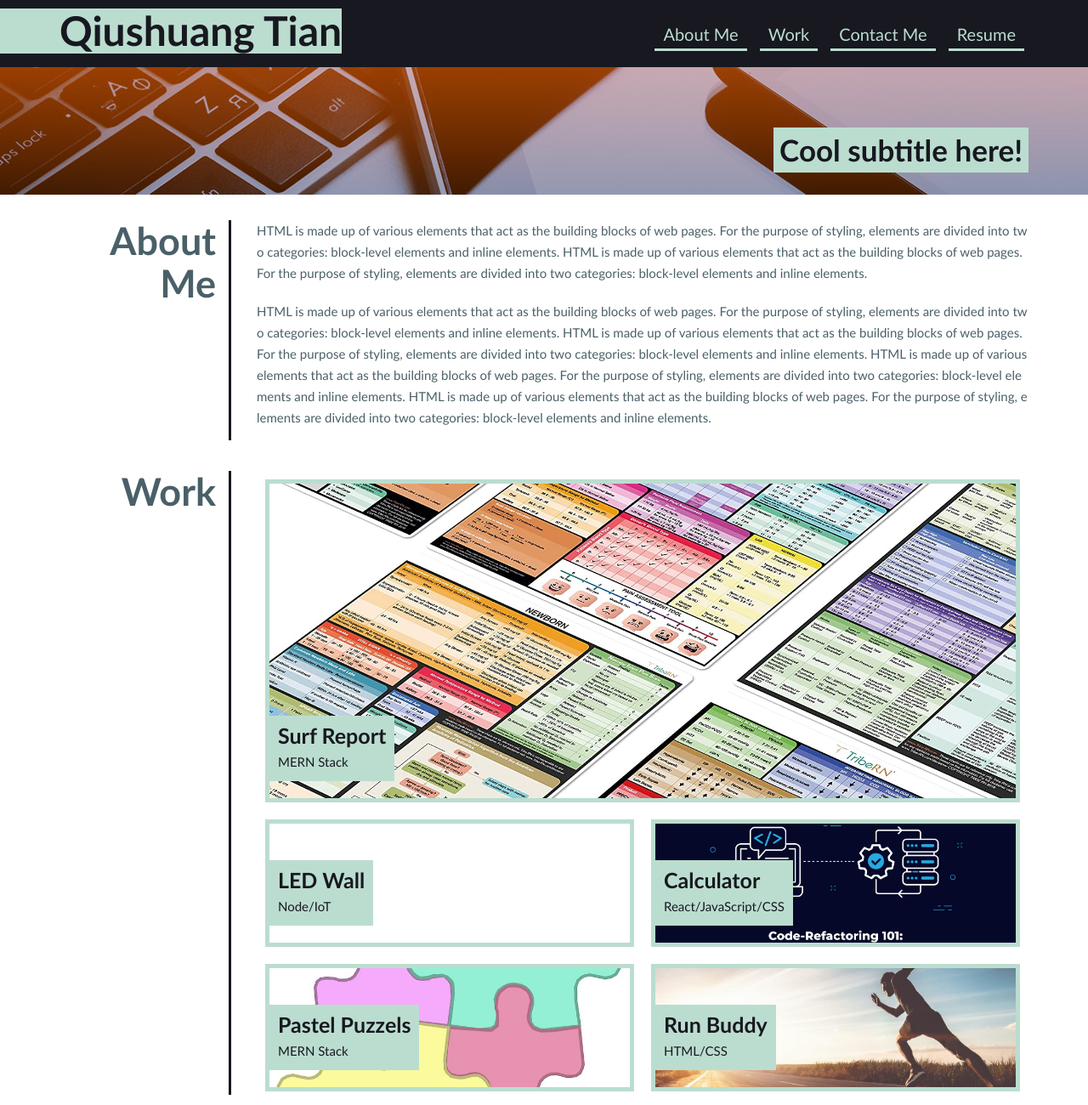
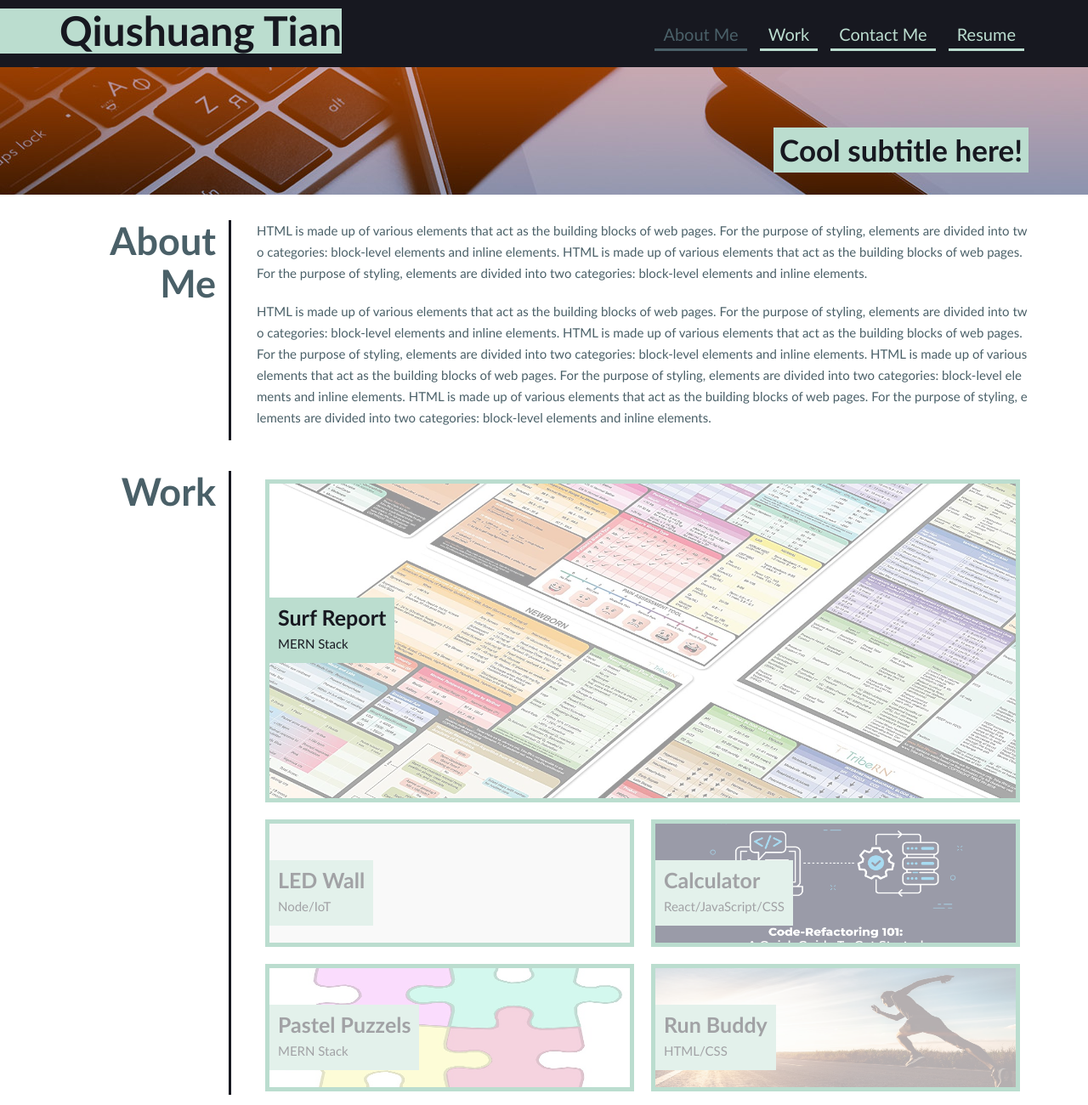
Before and after one commit to qtian13/myPortfolio, a plain HTML site: page index.html in a window 1280 px wide. Shown: the top 1300 px of the page at 85% size. Drawn offline with Linux system fonts and the light colour scheme.

Commit message:
add opacity for background images

```diff
--- a/assets/css/style.css
+++ b/assets/css/style.css
@@ -3,6 +3,8 @@
     --dark-grey: rgb(23, 24, 32);
     --light-tuiquoise: rgb(187, 221, 207);
     --dark-green: rgb(74, 96, 104);
+    --opacity-low: .6;
+    --opacity-high: .4;
 }
 
 html {
@@ -90,13 +92,20 @@ nav ul li {
     border-bottom: 3px solid var(--light-tuiquoise);
 }
 
-.content a {
+.nav-link a {
     color: var(--dark-green);
     border-bottom: 3px solid var(--dark-green);
     font-size: 2rem;
 }
 
-a {
+.project-display a {
+    display: inline-block;
+    width: 100%;
+    height: 100%;
+    border: 5px solid var(--light-tuiquoise);
+}
+
+.header a, .nav-link a {
     text-decoration: none;
     padding: 5px 10px;
     margin: 5px;
@@ -178,7 +187,6 @@ h3 {
 
 .display-background {
     height: 100%;
-    border: 5px solid var(--light-tuiquoise);
     position: relative;
     display: flex;
     flex-wrap: wrap;
@@ -187,6 +195,7 @@ h3 {
 .project-title {
     padding: 5px;
     background-color: var(--light-tuiquoise);
+    opacity: 1;
     color: var(--dark-grey);
     position: absolute;
     bottom: 20px;
@@ -199,7 +208,11 @@ h3 {
 .display-background {
     background-size: cover;
     background-position: center;
+    background-color: rgba(204, 204, 204, 0.3);
+    opacity: var(--opacity-high);
 }
+
+
 
 #project1 .display-background{
     background-image: url("../images/cheatsheet.jpg");
@@ -207,18 +220,26 @@ h3 {
 
 #project2 .display-background{
     background-image: url("../images/portfolio.png");
+    background-size: 120% 100%;
 }
 
 #project3 .display-background{
     background-image: url("../images/Code-Refactoring.jpg");
+    background-size: 100% 150%;
 }
 
 #project4 .display-background{
     background-image: url("../images/pastelpuzzles.jpg");
+    background-size: 100% 200%;
 }
 
 #project5 .display-background{
     background-image: url("../images/runbuddy.jpg");
+    background-size: 100% 200%;
+}
+
+.display-background:hover {
+    opacity: var(--opacity-low);
 }
 
 
--- a/index.html
+++ b/index.html
@@ -58,45 +58,54 @@
             </div>
             <div class="block-descr project-display">
                 <figure class="project" id="project1">
+                    <a href="#">
                         <div class="display-background">
+                        </div>
                         <div class="project-title">
                             <h4>Surf Report</h4>
                             <p>MERN Stack</p>
                         </div>
-                    </div>
+                    </a>
                 </figure>
                 <figure class="project" id="project2">
+                    <a href="#">
                         <div class="display-background">
                             <div class="project-title">
                                 <h4>LED Wall</h4>
                                 <p>Node/IoT</p>
                             </div>
                         </div>
-
+                    </a>
                 </figure>
                 <figure class="project" id="project3">
+                    <a href="#">
                         <div class="display-background">
                             <div class="project-title">
                                 <h4>Calculator</h4>
                                 <p>React/JavaScript/CSS</p>
                             </div>
                         </div>
+                    </a>
                 </figure>
                 <figure class="project" id="project4">
+                    <a href="#">
                         <div class="display-background">
                             <div class="project-title">
                                 <h4>Pastel Puzzels</h4>
                                 <p>MERN Stack</p>
                             </div>
                         </div>
+                    </a>
                 </figure>
                 <figure class="project" id="project5">
+                    <a href="#">
                         <div class="display-background">
                             <div class="project-title">
                                 <h4>Run Buddy</h4>
                                 <p>HTML/CSS</p>
                             </div>
                         </div>
+                    </a>
                 </figure>
             </div>
         </section>
```
Lines whose indentation alone changed are shown as unchanged.
